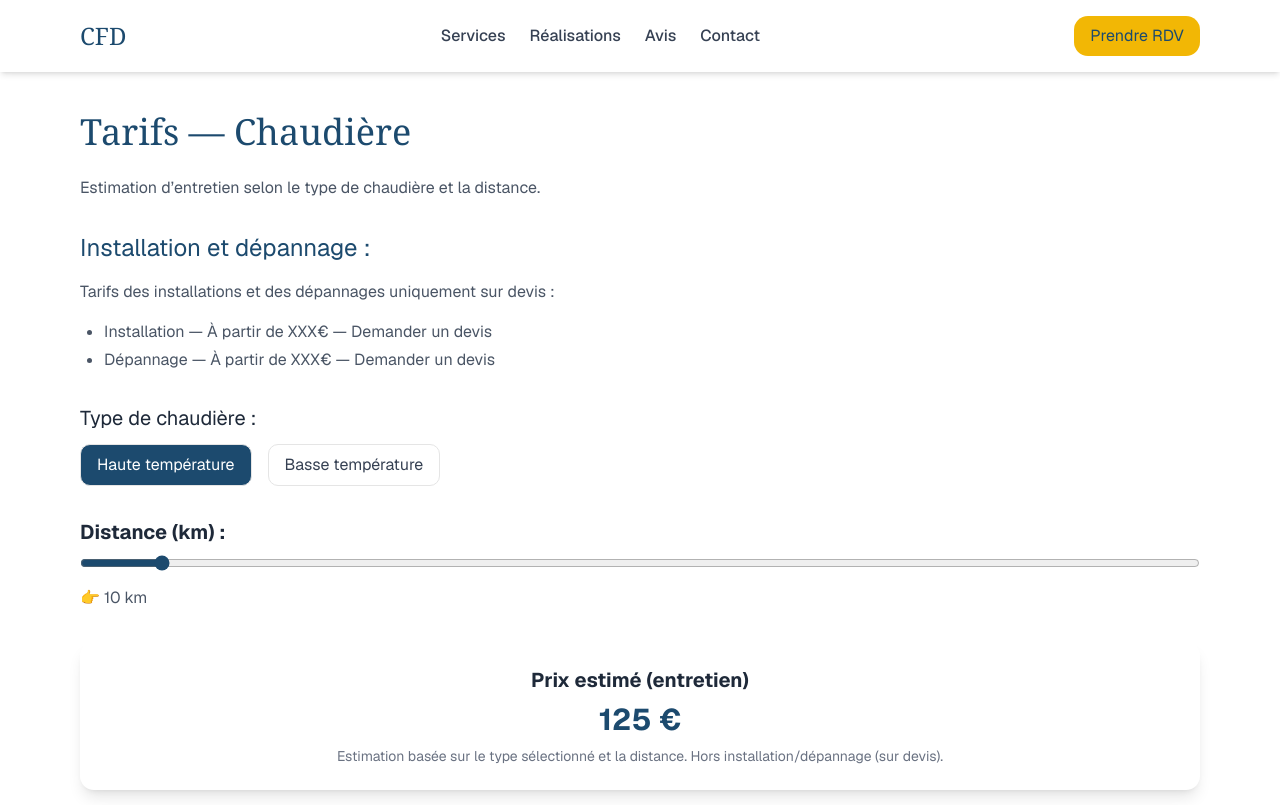
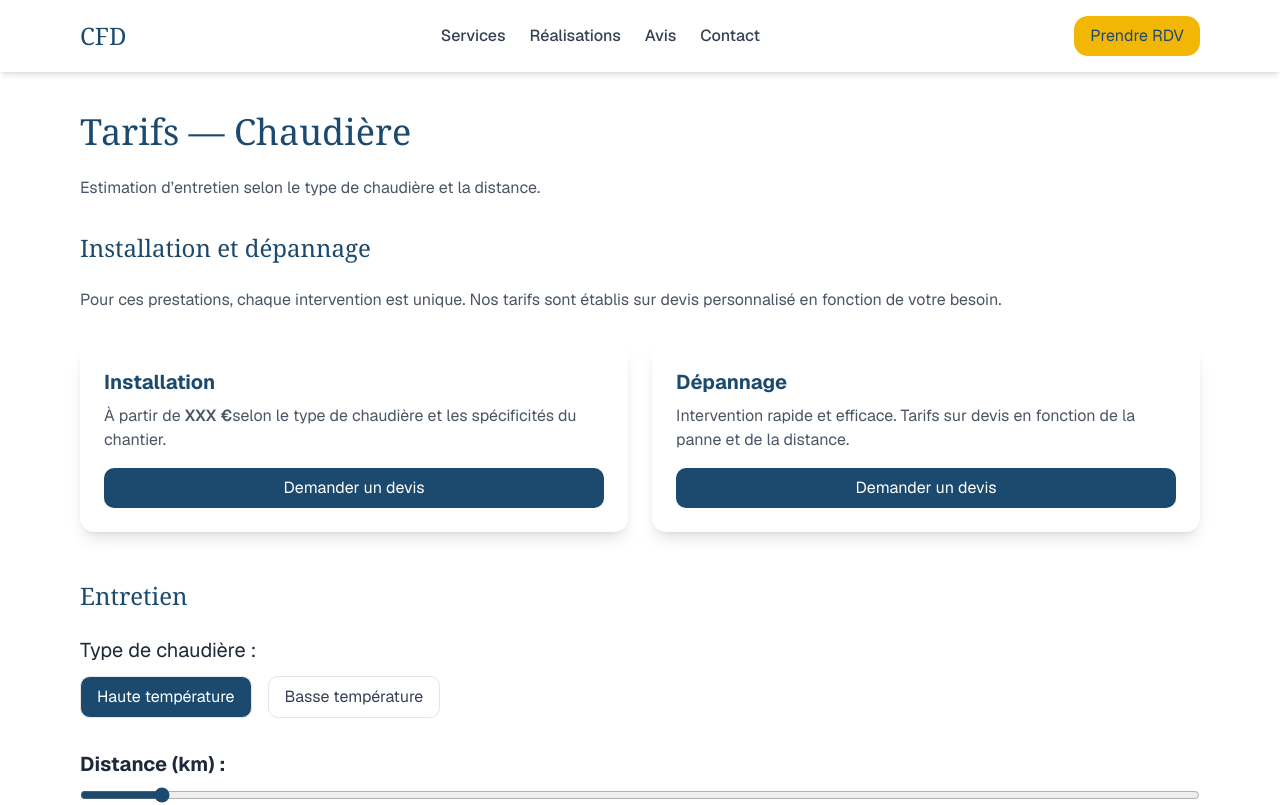
Before and after one commit to Xetar03/cfd-site, a Next.js app: page /tarifs/chaudiere in a window 1280 px wide. Shown: the top 805 px of the page. Built offline with nearby package versions, Linux system fonts and the light colour scheme.

Commit message:
End '/tarifs/chaudiere/' v1.0

```diff
--- a/app/tarifs/[service]/page.tsx
+++ b/app/tarifs/[service]/page.tsx
@@ -4,6 +4,7 @@ import { use } from "react";
 import Layout from "@/components/main/Layout";
 import { useState } from "react";
 import { useCsvApi } from "@/hooks/useCsvApi";
+import DevisDialog from "@/components/other/DevisDialog";
 
 interface TarifsPageProps {
   params: Promise<{ service: string }>;
@@ -58,18 +59,53 @@ export default function TarifsPage({ params }: TarifsPageProps) {
             Estimation d’entretien selon le type de chaudière et la distance.
           </p>
 
-          {/* ✅ Bloc "Installation et dépannage — sur devis" réinséré */}
-          <div className="text-gray-600 mb-8">
-            <h2 className="text-2xl text-[#1C4A6E] mb-4">Installation et dépannage :</h2>
-            <p>Tarifs des installations et des dépannages uniquement sur devis&nbsp;:</p>
-            <ul className="list-disc ml-6 mt-4 space-y-1">
-              <li>Installation — À partir de XXX€ — Demander un devis</li>
-              <li>Dépannage — À partir de XXX€ — Demander un devis</li>
-            </ul>
+          {/* ✅ Bloc "Installation et dépannage — sur devis" amélioré */}
+          <div className="mb-12">
+            <h2 className="text-2xl font-serif text-[#1C4A6E] mb-6">
+              Installation et dépannage
+            </h2>
+            <p className="text-gray-600 mb-8">
+              Pour ces prestations, chaque intervention est unique.
+              Nos tarifs sont établis sur devis personnalisé en fonction de votre besoin.
+            </p>
+
+            <div className="grid md:grid-cols-2 gap-6">
+              {/* Card Installation */}
+              <div className="bg-white shadow-lg rounded-xl p-6 flex flex-col justify-between hover:shadow-xl transition">
+                <div>
+                  <h3 className="text-xl font-bold text-[#1C4A6E] mb-2">
+                    Installation
+                  </h3>
+                  <p className="text-gray-600 mb-4">
+                    À partir de <span className="font-semibold">XXX €</span>
+                    selon le type de chaudière et les spécificités du chantier.
+                  </p>
+                </div>
+                <DevisDialog service="Installation" />
+              </div>
+
+              {/* Card Dépannage */}
+              <div className="bg-white shadow-lg rounded-xl p-6 flex flex-col justify-between hover:shadow-xl transition">
+                <div>
+                  <h3 className="text-xl font-bold text-[#1C4A6E] mb-2">
+                    Dépannage
+                  </h3>
+                  <p className="text-gray-600 mb-4">
+                    Intervention rapide et efficace.
+                    Tarifs sur devis en fonction de la panne et de la distance.
+                  </p>
+                </div>
+              <DevisDialog service="Dépannage" />
+              </div>
+            </div>
           </div>
+
 
           {/* UI de calcul d’entretien */}
           <div className="space-y-8">
+            <h2 className="text-2xl font-serif text-[#1C4A6E] mb-6">
+              Entretien
+            </h2>
             {/* Type chaudière */}
             <div>
               <h3 className="text-xl mb-3">Type de chaudière :</h3>
--- /dev/null
+++ b/components/other/DevisDialog.tsx
@@ -0,0 +1,106 @@
+"use client";
+
+import { Dialog } from "@headlessui/react";
+import { useState } from "react";
+
+export default function DevisDialog({ service }: { service: string }) {
+  const [isOpen, setIsOpen] = useState(false);
+  const [formData, setFormData] = useState({
+    name: "",
+    email: "",
+    message: "",
+  });
+
+  const handleSubmit = (e: React.FormEvent) => {
+    e.preventDefault();
+    console.log("📩 Données envoyées :", { service, ...formData });
+    // TODO: envoyer vers API (mail, base de données...)
+    setIsOpen(false);
+  };
+
+  return (
+    <>
+      {/* Bouton pour ouvrir le dialog */}
+      <button
+        onClick={() => setIsOpen(true)}
+        className="px-4 py-2 bg-[#1C4A6E] text-white rounded-lg hover:bg-[#163854] transition"
+      >
+        Demander un devis
+      </button>
+
+      <Dialog open={isOpen} onClose={() => setIsOpen(false)} className="relative z-50">
+        {/* Fond semi-transparent */}
+        <div className="fixed inset-0 bg-black/40" aria-hidden="true" />
+
+        {/* Contenu du dialog */}
+        <div className="fixed inset-0 flex items-center justify-center p-4">
+          <Dialog.Panel className="bg-white rounded-xl max-w-md w-full p-6 shadow-lg">
+            <Dialog.Title className="text-xl font-bold mb-4 text-[#1C4A6E]">
+              Demande de devis — {service}
+            </Dialog.Title>
+
+            <form onSubmit={handleSubmit} className="space-y-4">
+              <div>
+                <label className="block text-sm font-medium text-gray-700">Nom</label>
+                <input
+                  type="text"
+                  required
+                  value={formData.name}
+                  onChange={(e) => setFormData({ ...formData, name: e.target.value })}
+                  className="mt-1 w-full border rounded-lg px-3 py-2"
+                />
+              </div>
+
+              <div>
+                <label className="block text-sm font-medium text-gray-700">Email</label>
+                <input
+                  type="email"
+                  required
+                  value={formData.email}
+                  onChange={(e) => setFormData({ ...formData, email: e.target.value })}
+                  className="mt-1 w-full border rounded-lg px-3 py-2"
+                />
+              </div>
+
+              <div>
+                <label className="block text-sm font-medium text-gray-700">Message</label>
+                <textarea
+                  rows={4}
+                  required
+                  value={formData.message}
+                  onChange={(e) => setFormData({ ...formData, message: e.target.value })}
+                  className="mt-1 w-full border rounded-lg px-3 py-2"
+                />
+              </div>
+
+              {/* Lien Google Calendar (placeholder pour le moment)
+              <a
+                href="https://calendar.google.com/"
+                target="_blank"
+                className="text-sm text-blue-600 hover:underline"
+              >
+                📅 Réserver un créneau via Google Calendar
+              </a>*/}
+
+              <div className="flex justify-end gap-2 mt-4">
+                <button
+                  type="button"
+                  onClick={() => setIsOpen(false)}
+                  className="px-4 py-2 border rounded-lg"
+                >
+                  Annuler
+                </button>
+                <button
+                  type="submit"
+                  className="px-4 py-2 bg-[#1C4A6E] text-white rounded-lg hover:bg-[#163854] transition"
+                >
+                  Envoyer
+                </button>
+              </div>
+            </form>
+          </Dialog.Panel>
+        </div>
+      </Dialog>
+    </>
+  );
+}
--- a/package.json
+++ b/package.json
@@ -9,6 +9,7 @@
     "lint": "next lint"
   },
   "dependencies": {
+    "@headlessui/react": "^2.2.7",
     "@radix-ui/react-slot": "^1.2.3",
     "class-variance-authority": "^0.7.1",
     "clsx": "^2.1.1",
```
Also changed, not shown: 1 other file (tests, documents, lock files or other folders).
